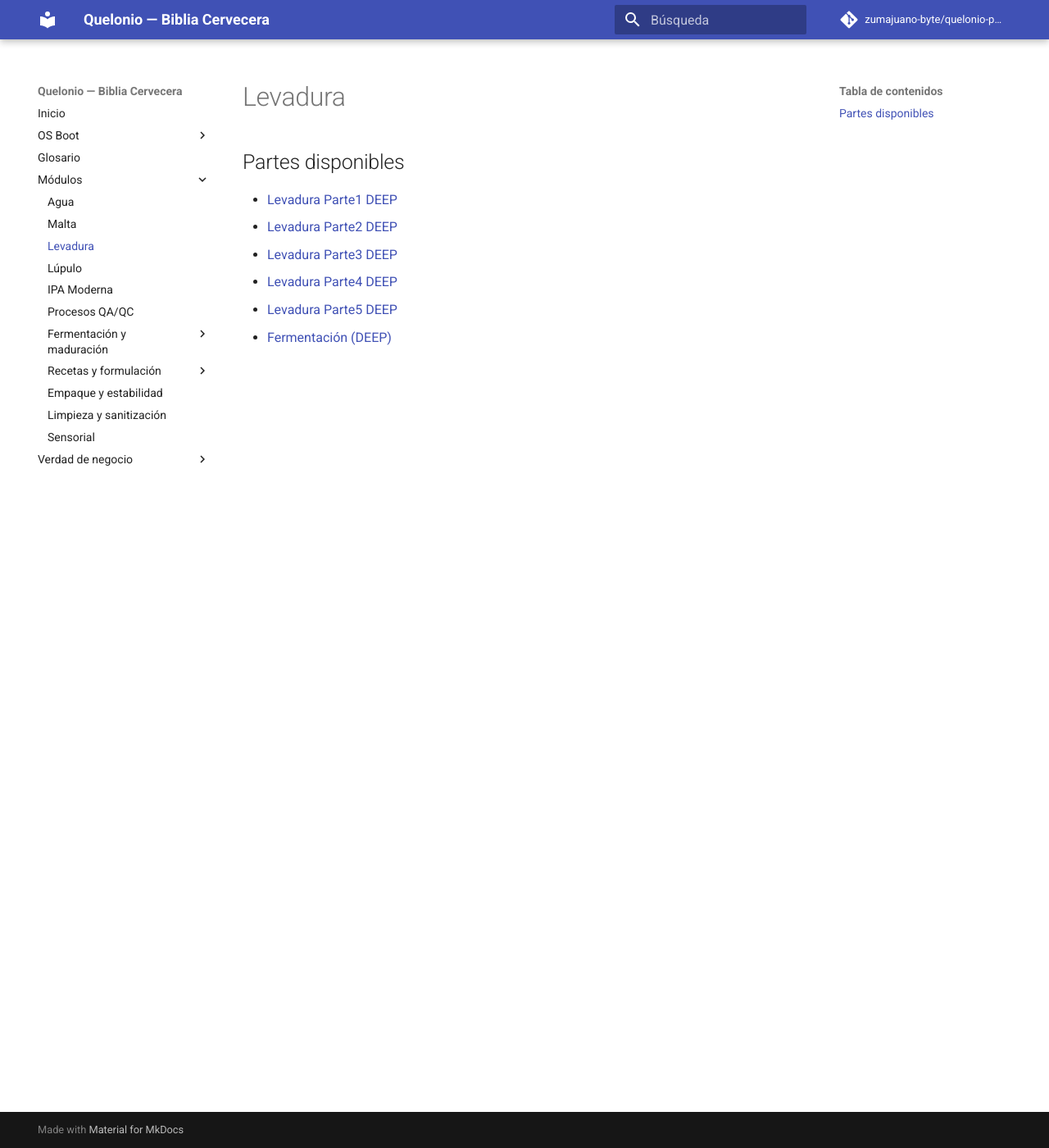
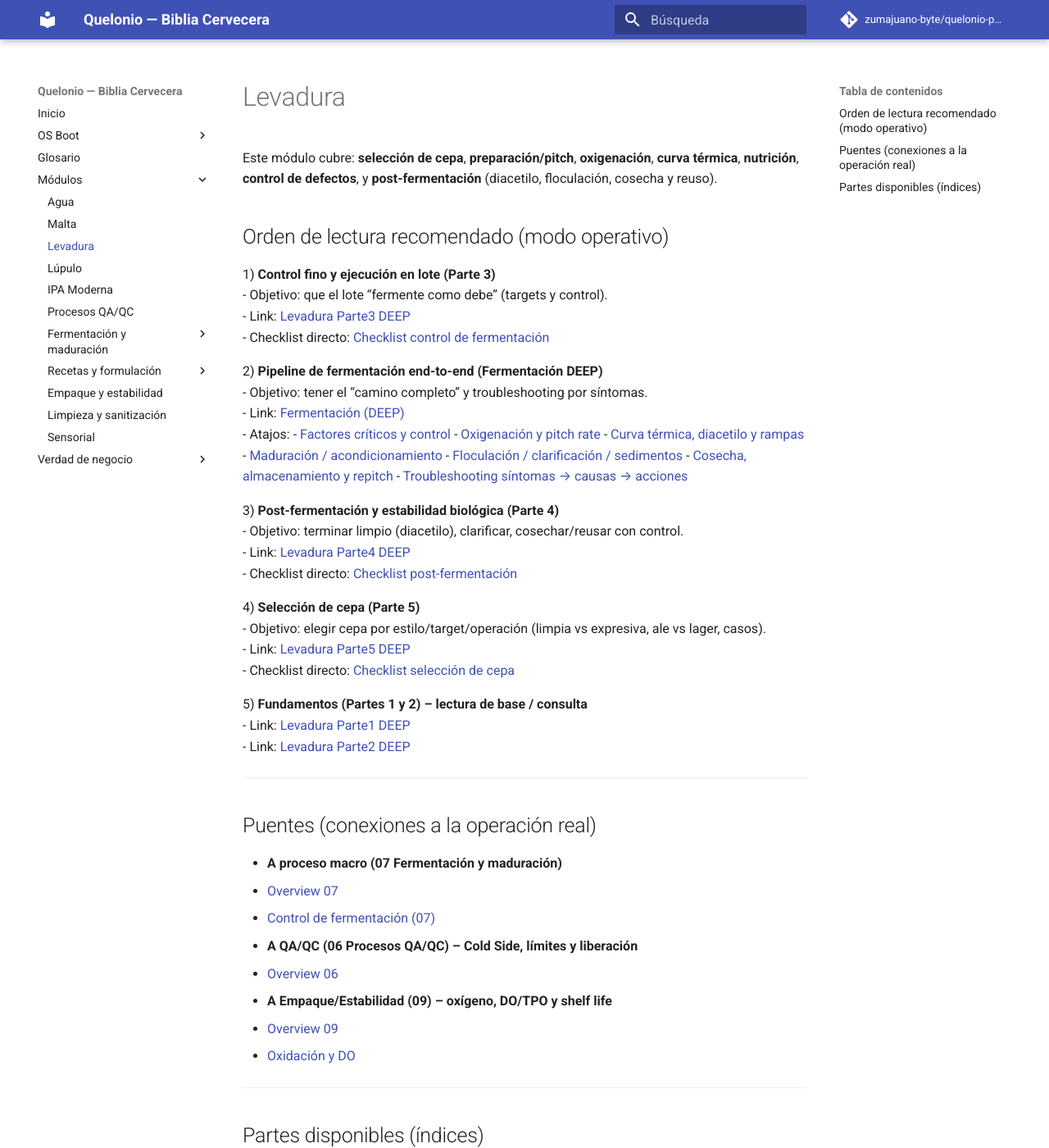
Before and after one commit to zumajuano-byte/quelonio-pages, an MkDocs documentation site: the page built from docs/03_Levadura/03_Levadura.md, in a window 1280 px wide and 1400 px high. Shown: the whole window at 82% size. Built offline with MkDocs 1.6.1 and Material for MkDocs 9.7.7, drawn with Linux system fonts in a browser that asks for light colours; comment, search, counter and statistics services are not loaded.

Commit message:
docs: improve module 03 levadura navigation

```diff
--- a/docs/03_Levadura/03_Levadura.md
+++ b/docs/03_Levadura/03_Levadura.md
@@ -1,7 +1,58 @@
 # Levadura
 
-## Partes disponibles
+Este módulo cubre: **selección de cepa**, **preparación/pitch**, **oxigenación**, **curva térmica**, **nutrición**, **control de defectos**, y **post-fermentación** (diacetilo, floculación, cosecha y reuso).
 
+## Orden de lectura recomendado (modo operativo)
+
+1) **Control fino y ejecución en lote (Parte 3)**
+   - Objetivo: que el lote “fermente como debe” (targets y control).
+   - Link: [Levadura Parte3 DEEP](Levadura_Parte3_DEEP/00_Indice_Levadura_Parte3.md)
+   - Checklist directo: [Checklist control de fermentación](Levadura_Parte3_DEEP/60_Checklist_Control_Fermentacion.md)
+
+2) **Pipeline de fermentación end-to-end (Fermentación DEEP)**
+   - Objetivo: tener el “camino completo” y troubleshooting por síntomas.
+   - Link: [Fermentación (DEEP)](Fermentacion_DEEP/00_INDEX.md)
+   - Atajos:
+     - [Factores críticos y control](Fermentacion_DEEP/01_Factores_criticos_y_control.md)
+     - [Oxigenación y pitch rate](Fermentacion_DEEP/02_Oxigenacion_y_pitch_rate.md)
+     - [Curva térmica, diacetilo y rampas](Fermentacion_DEEP/03_Curva_termica_diacetilo_y_rampas.md)
+     - [Maduración / acondicionamiento](Fermentacion_DEEP/04_Maduracion_Acondicionamiento.md)
+     - [Floculación / clarificación / sedimentos](Fermentacion_DEEP/05_Floculacion_clarificacion_y_sedimentos.md)
+     - [Cosecha, almacenamiento y repitch](Fermentacion_DEEP/06_Recoleccion_almacenamiento_y_repitch.md)
+     - [Troubleshooting síntomas → causas → acciones](Fermentacion_DEEP/07_Troubleshooting_sintomas_causas_acciones.md)
+
+3) **Post-fermentación y estabilidad biológica (Parte 4)**
+   - Objetivo: terminar limpio (diacetilo), clarificar, cosechar/reusar con control.
+   - Link: [Levadura Parte4 DEEP](Levadura_Parte4_DEEP/00_Indice_Levadura_Parte4.md)
+   - Checklist directo: [Checklist post-fermentación](Levadura_Parte4_DEEP/60_Checklist_Post_Fermentacion.md)
+
+4) **Selección de cepa (Parte 5)**
+   - Objetivo: elegir cepa por estilo/target/operación (limpia vs expresiva, ale vs lager, casos).
+   - Link: [Levadura Parte5 DEEP](Levadura_Parte5_DEEP/00_Indice_Levadura_Parte5.md)
+   - Checklist directo: [Checklist selección de cepa](Levadura_Parte5_DEEP/60_Checklist_Seleccion_Cepa.md)
+
+5) **Fundamentos (Partes 1 y 2) – lectura de base / consulta**
+   - Link: [Levadura Parte1 DEEP](Levadura_Parte1_DEEP/00_Indice_Levadura_Parte1.md)
+   - Link: [Levadura Parte2 DEEP](Levadura_Parte2_DEEP/00_Indice_Levadura_Parte2.md)
+
+---
+
+## Puentes (conexiones a la operación real)
+
+- **A proceso macro (07 Fermentación y maduración)**
+  - [Overview 07](../07_Fermentacion_Maduracion/07_Fermentacion_Maduracion.md)
+  - [Control de fermentación (07)](../07_Fermentacion_Maduracion/Control_de_fermentacion.md)
+
+- **A QA/QC (06 Procesos QA/QC) – Cold Side, límites y liberación**
+  - [Overview 06](../06_Procesos_QA_QC/06_Procesos_QA_QC.md)
+
+- **A Empaque/Estabilidad (09) – oxígeno, DO/TPO y shelf life**
+  - [Overview 09](../09_Empaque_Estabilidad/09_Empaque_Estabilidad.md)
+  - [Oxidación y DO](../09_Empaque_Estabilidad/Oxidacion_y_DO.md)
+
+---
+
+## Partes disponibles (índices)
 - [Levadura Parte1 DEEP](Levadura_Parte1_DEEP/00_Indice_Levadura_Parte1.md)
 - [Levadura Parte2 DEEP](Levadura_Parte2_DEEP/00_Indice_Levadura_Parte2.md)
 - [Levadura Parte3 DEEP](Levadura_Parte3_DEEP/00_Indice_Levadura_Parte3.md)
```
